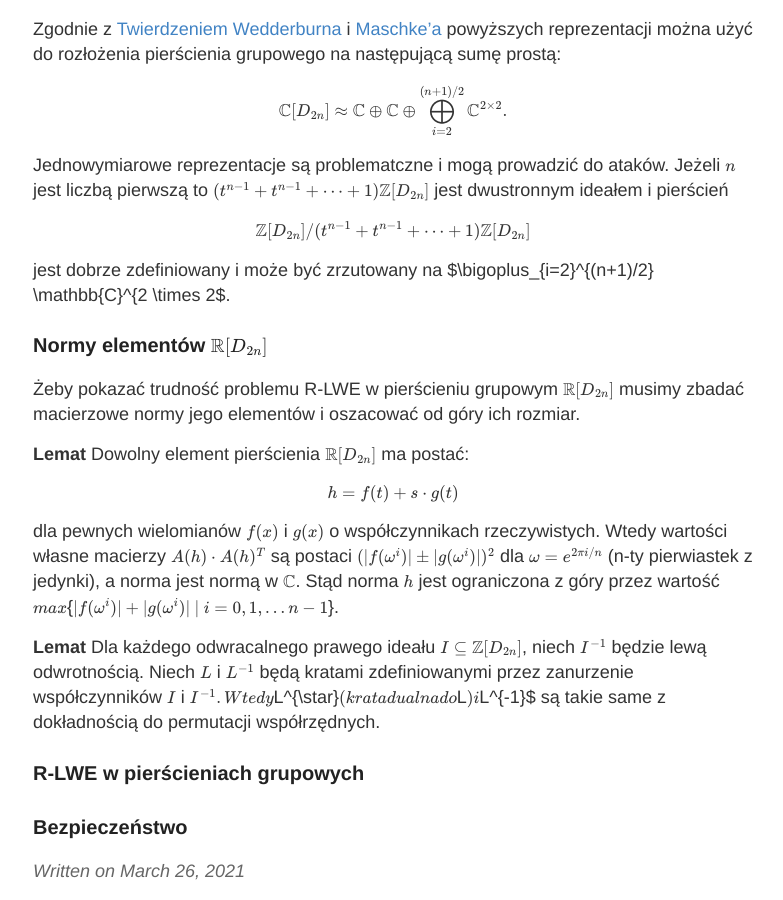
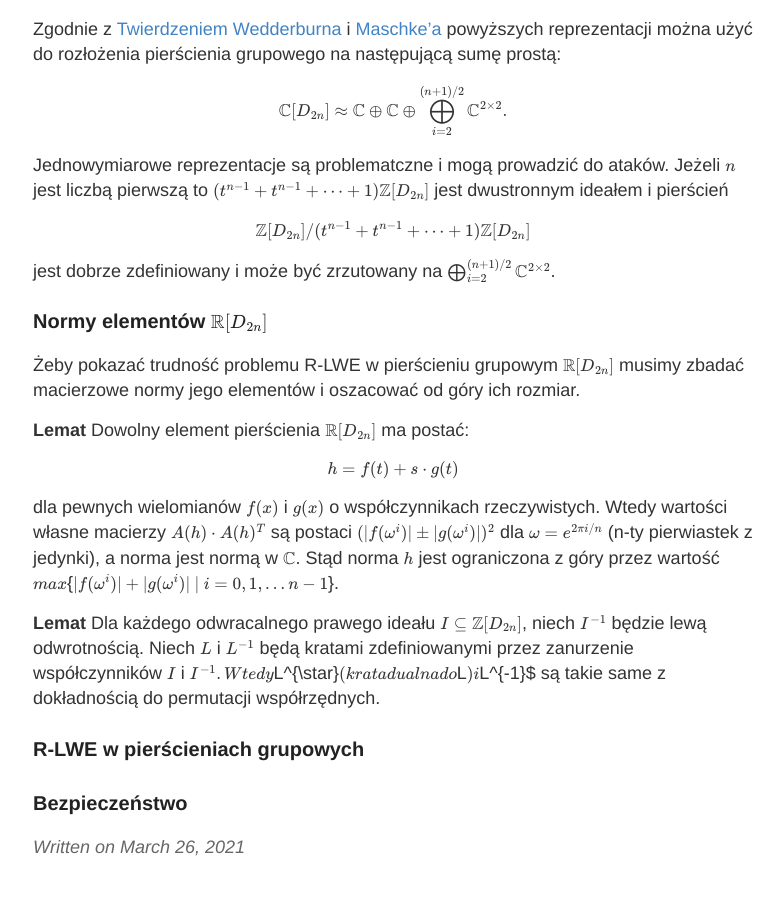
Before and after one commit to keIpie/keIpie.github.io, a Jekyll site: the page built from rg/_posts/2021-3-26-gr_lwe.md, in a window 1280 px wide and 900 px high, scrolled down 2576 px. Shown: the whole window, without its empty margins (247-1030 px from the left). Built offline with Jekyll 4.4.1, drawn with Linux system fonts in a browser that asks for light colours; formulas are drawn with MathJax 3.

Commit message:
gr zanurzenia

```diff
--- a/rg/_posts/2021-3-26-gr_lwe.md
+++ b/rg/_posts/2021-3-26-gr_lwe.md
@@ -105,7 +105,7 @@ $(t^{n-1}+t^{n-1}+\cdots + 1) \mathbb{Z}[D_{2n}]$ jest dwustronnym ideałem i pi
 
 $$ \mathbb{Z}[D_{2n}]/(t^{n-1}+t^{n-1}+\cdots + 1) \mathbb{Z}[D_{2n}]$$
 
-jest dobrze zdefiniowany i może być zrzutowany na $\bigoplus_{i=2}^{(n+1)/2} \mathbb{C}^{2 \times 2$.
+jest dobrze zdefiniowany i może być zrzutowany na $\bigoplus_{i=2}^{(n+1)/2} \mathbb{C}^{2 \times 2}$.
 
 ### Normy elementów $\mathbb{R}[D_{2n}]$
 
```
